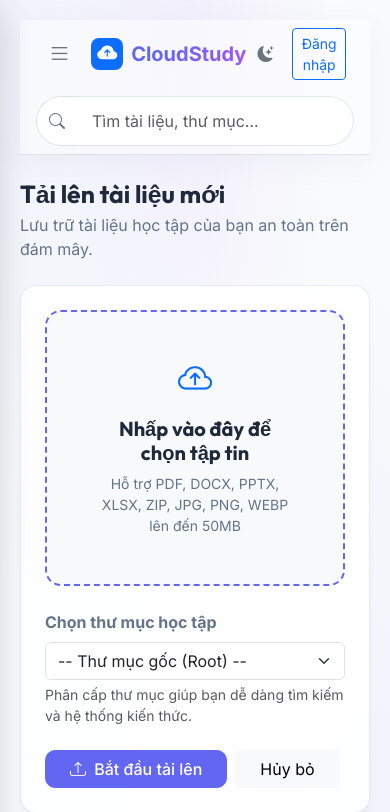
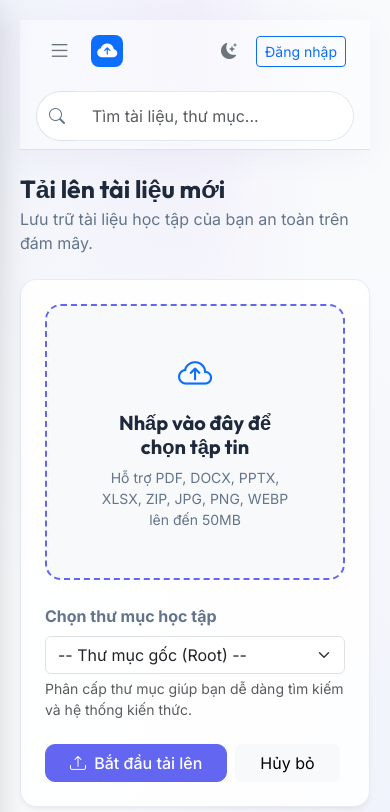
Before and after one commit to hoaianh1505-dev/cloudstudy, a Node server app: template views/upload.ejs in a window 390 px wide. Shown: the top 812 px of the page. Run offline with Node 20, Linux system fonts and the light colour scheme; the template is opened without the code that fills it, so the values that code supplies are empty; some libraries are stand-ins or nearby versions.

Commit message:
Hide brand logo text on extra-small mobile screens

```diff
--- a/views/partials/navbar.ejs
+++ b/views/partials/navbar.ejs
@@ -13,7 +13,7 @@
           <div class="bg-primary text-white rounded-3 p-1.5 d-flex align-items-center justify-content-center me-2" style="width: 32px; height: 32px;">
             <i class="bi bi-cloud-arrow-up-fill fs-5"></i>
           </div>
-          <span class="brand-gradient fs-5 fw-bold">CloudStudy</span>
+          <span class="brand-gradient fs-5 fw-bold d-none d-sm-inline">CloudStudy</span>
         </a>
       </div>
 
```
